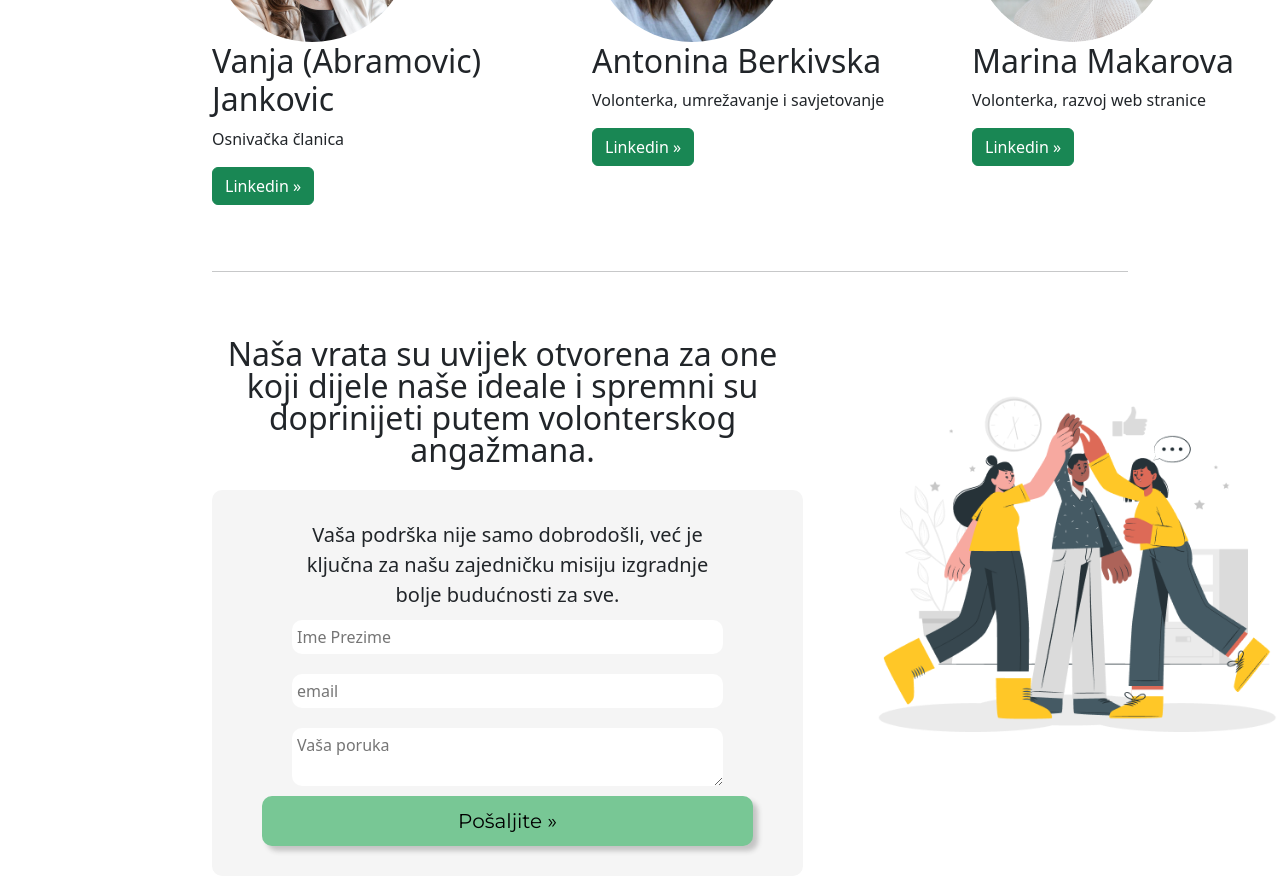
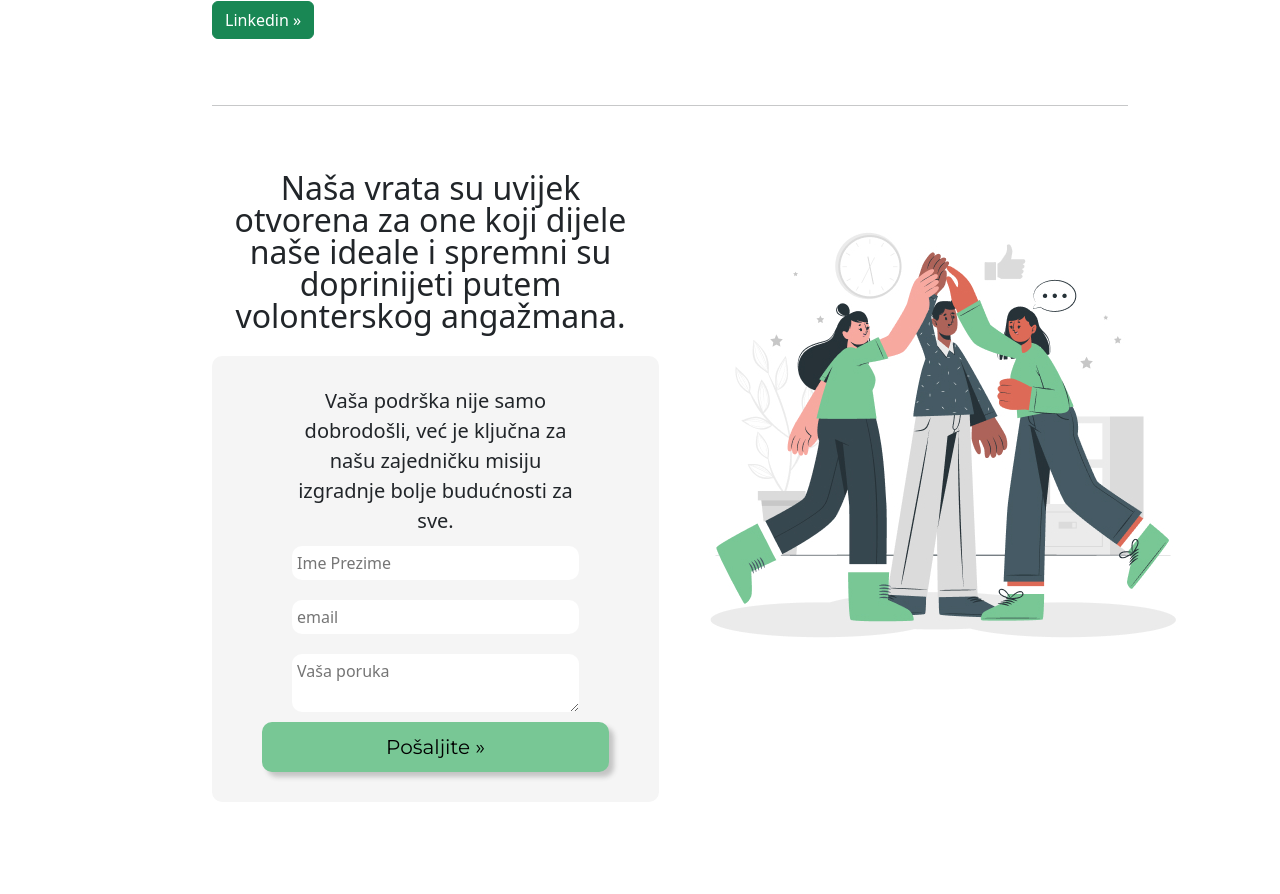
Before and after one commit to mmarakesh/a4csr, a React (Create React App) app: page /tim in a window 1280 px wide. Shown: the part 1120-2014 px from the top of the page. Built offline with nearby package versions, Linux system fonts and the light colour scheme; a web font is replaced by a local one.

Commit message:
changed color of the picture in Tim component

```diff
--- a/src/Components/Tim/Tim.css
+++ b/src/Components/Tim/Tim.css
@@ -9,6 +9,7 @@
 }
 .tim-hr {
     margin-right: 200px;
+    margin-bottom: 50px;
 }
 .tim-hr-two {
     margin-right: 200px;
@@ -64,6 +65,10 @@
     margin: 0px 50px 100px 0px;
     border-radius: 10px;
 }
-.bd-placeholder-img {
+.tim-slika {
     margin-top: 100px;
 }
+.tim-bottom-container {
+    display: flex;
+    margin-right: 150px;
+}
--- a/src/Components/Tim/Tim.js
+++ b/src/Components/Tim/Tim.js
@@ -4,7 +4,7 @@ import image03 from './image/katya.jpg'
 import image04 from './image/vanja.jpg'
 import image05 from './image/antonina.jpg'
 import image06 from './image/marina2.png'
-import slika from './image/cuate.png'
+import slika from './image/cuate.jpg'
 import './Tim.css';
 
 function Tim() {
@@ -51,15 +51,15 @@ function Tim() {
         <p><a class="btn btn-success" href="https://www.linkedin.com/in/marina-makarova-developer/">Linkedin »</a></p>
       </div>
     </div>
+
     <hr className='tim-hr-two'/>
-    <div class="row featurette">
-      <div class="col-md-7">
+
+    <div className='tim-bottom-container'>
+      <div>
         <h2 class="featurette-heading fw-normal lh-1">Naša vrata su uvijek otvorena za one koji dijele naše ideale i spremni su doprinijeti putem volonterskog angažmana.</h2>
         <br/>
-
-
         <div className='tim-form-box'>
-        <p class="lead">Vaša podrška nije samo dobrodošli, već je ključna za našu zajedničku misiju izgradnje bolje budućnosti za sve.</p>
+        <p className="lead">Vaša podrška nije samo dobrodošli, već je ključna za našu zajedničku misiju izgradnje bolje budućnosti za sve.</p>
         <form className='tim-form'>
           <input className='tim-input' type='text' placeholder='Ime Prezime'/>
           <input className='tim-input' type='email' placeholder='email'/>
@@ -67,10 +67,9 @@ function Tim() {
         </form>
         <button class="tim-btn">Pošaljite »</button>
         </div>
-
       </div>
-      <div class="col-md-5">
-        <img src={slika} alt='tim' class="bd-placeholder-img bd-placeholder-img-lg featurette-image img-fluid mx-auto" width="400" height="400" xmlns="http://www.w3.org/2000/svg" aria-label="Placeholder: 500x500" preserveAspectRatio="xMidYMid slice" focusable="false"></img>
+      <div>
+        <img className='tim-slika' src={slika} alt='tim' />
       </div>
     </div>
 
--- a/src/Components/Vjesti/Vjesti.js
+++ b/src/Components/Vjesti/Vjesti.js
@@ -4,7 +4,6 @@ import { useState } from "react";
 
 
 function Vjesti() {
-    // const [showMore, setShowMore] = useState(false);
     const [showText, setShowText] = useState(false)
 
     return(
```
Also changed, not shown: src/Components/Tim/image/cuate.jpg (added), src/Components/Tim/image/cuate.png (deleted).
